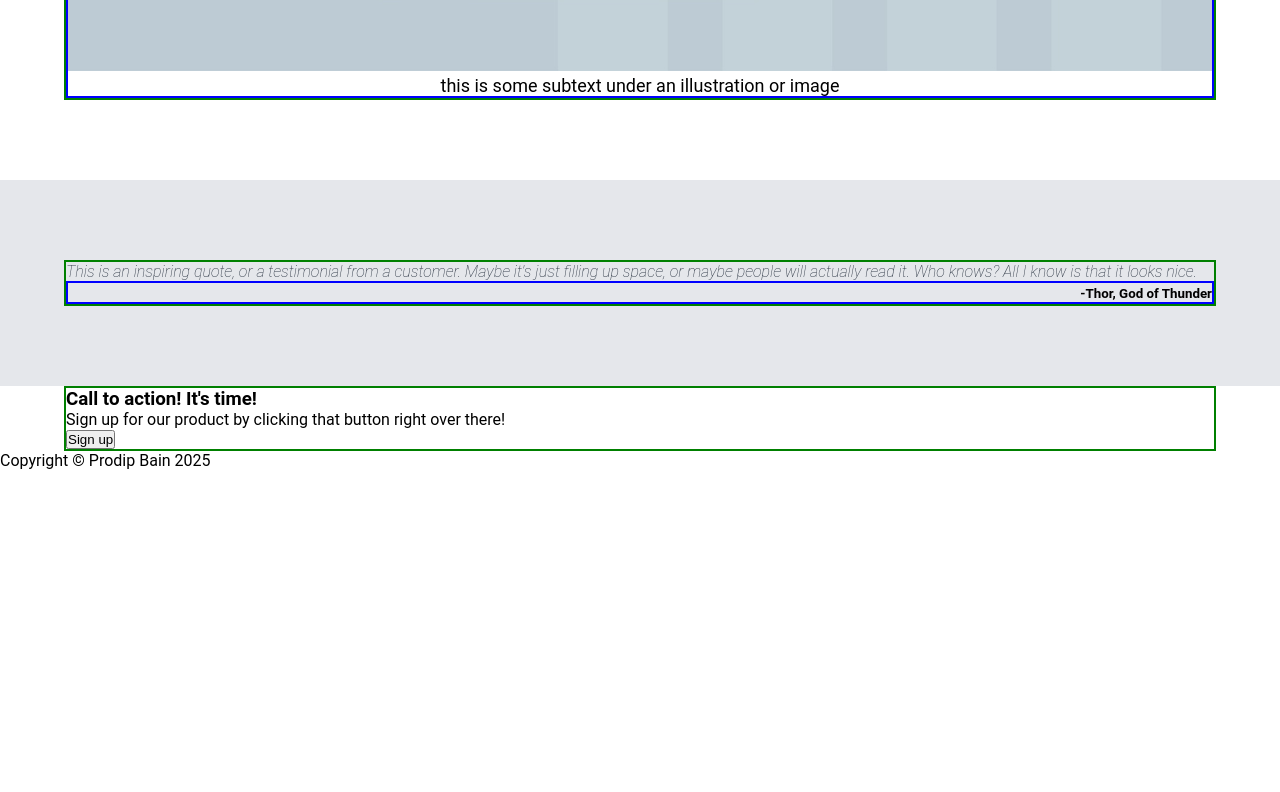
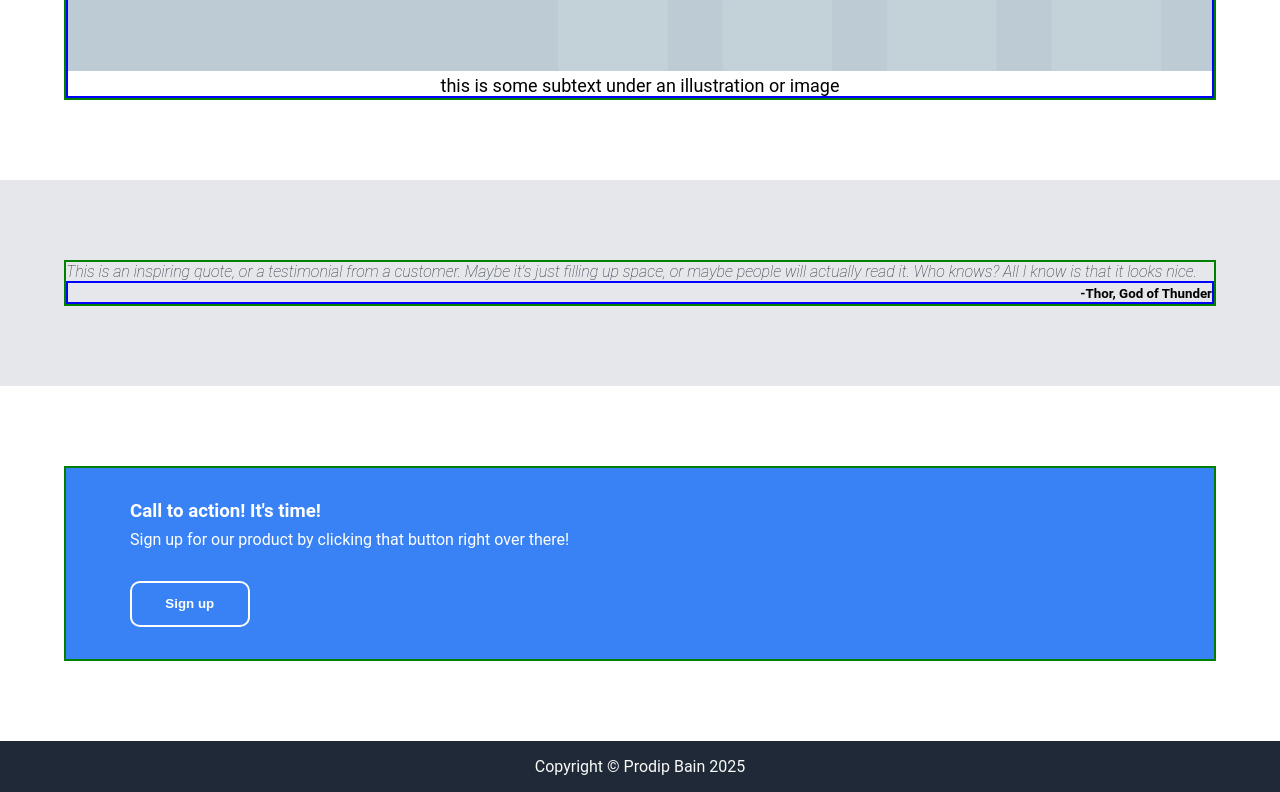
Before and after one commit to pbain63/Project_landing_page, a plain HTML site: page index.html in a window 1280 px wide. Shown: the part 5985-6777 px from the top of the page. Before the commit the page ends 6455 px from the top, so only its background shows below. Drawn offline with Linux system fonts and the light colour scheme.

Commit message:
Add css to ''call to action', footer in style.css

```diff
--- a/style.css
+++ b/style.css
@@ -144,6 +144,42 @@ button:focus {
   text-align: end;
   font-weight: bold;
 }
+.call-to-action {
+  padding: 5em 0;
+}
+.call-to-action--wrapper {
+  /* gap: 2em; */
+  /* align-items: center; */
+  background: #3882f6;
+  color: white;
+  padding: 2em 4em;
+}
+.call-to-action--left-side,
+.call-to-action--button {
+}
+.call-to-action--left-side {
+  margin-bottom: 2rem;
+}
+.call-to-action--left-side h3 {
+  margin-bottom: 0.5rem;
+}
+.call-to-action--button {
+  background: #3882f6;
+  color: white;
+  font-weight: bold;
+  padding: 1em 2.5em;
+  border-radius: 0.75em;
+  border: 2px solid white;
+}
+button {
+  display: inline-block;
+}
+.footer {
+  background: #1f2937;
+  color: #f9faf8;
+  text-align: center;
+  padding: 1em 0;
+}
 /* .testing {
 
 } */
```
